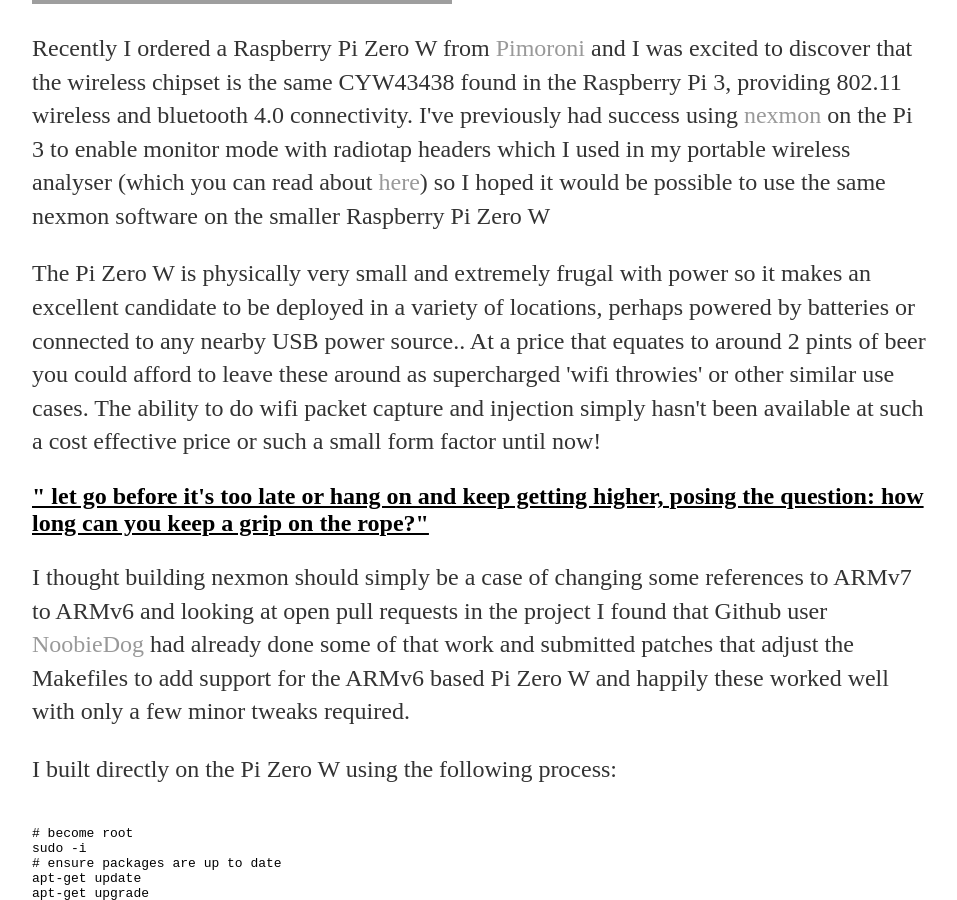
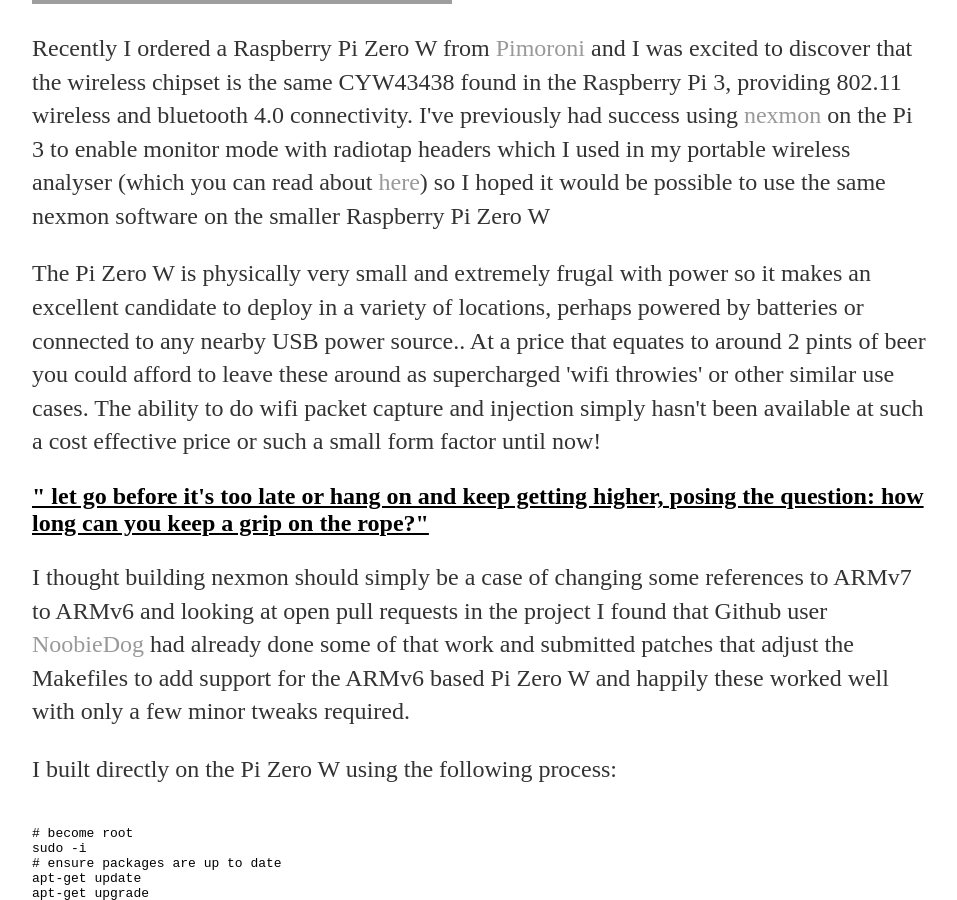
Before and after one commit to linuxthor/linuxthor.github.io, a Jekyll site: the page built from projects/pi-zero-w-monitor-mode/index.html, in a window 1280 px wide and 900 px high, scrolled down 530 px. Shown: the whole window, without its empty margins (160-1117 px from the left). Built offline with Jekyll 4.4.1, drawn with Linux system fonts in a browser that asks for light colours; grey boxes are pictures that could not be loaded.

Commit message:
Update index.html

```diff
--- a/projects/pi-zero-w-monitor-mode/index.html
+++ b/projects/pi-zero-w-monitor-mode/index.html
@@ -14,7 +14,7 @@
            connectivity. I've previously had success using <a href="https://github.com/seemoo-lab/nexmon">nexmon</a> on the Pi 3 to
            enable monitor mode with radiotap headers which I used in my portable wireless analyser (which you can read about <a href="">here</a>)
            so I hoped it would be possible to use the same nexmon software on the smaller Raspberry Pi Zero W<p>
-	   <p>The Pi Zero W is physically very small and extremely frugal with power so it makes an excellent candidate to be deployed in a variety
+	   <p>The Pi Zero W is physically very small and extremely frugal with power so it makes an excellent candidate to deploy in a variety
 	   of locations, perhaps powered by batteries or connected to any nearby USB power source.. At a price that equates to around 2 pints of beer
 	   you could afford to leave these around as supercharged 'wifi throwies' or other similar use cases. The ability to do wifi packet capture and
 	   injection simply hasn't been available at such a cost effective price or such a small form factor until now!
```
